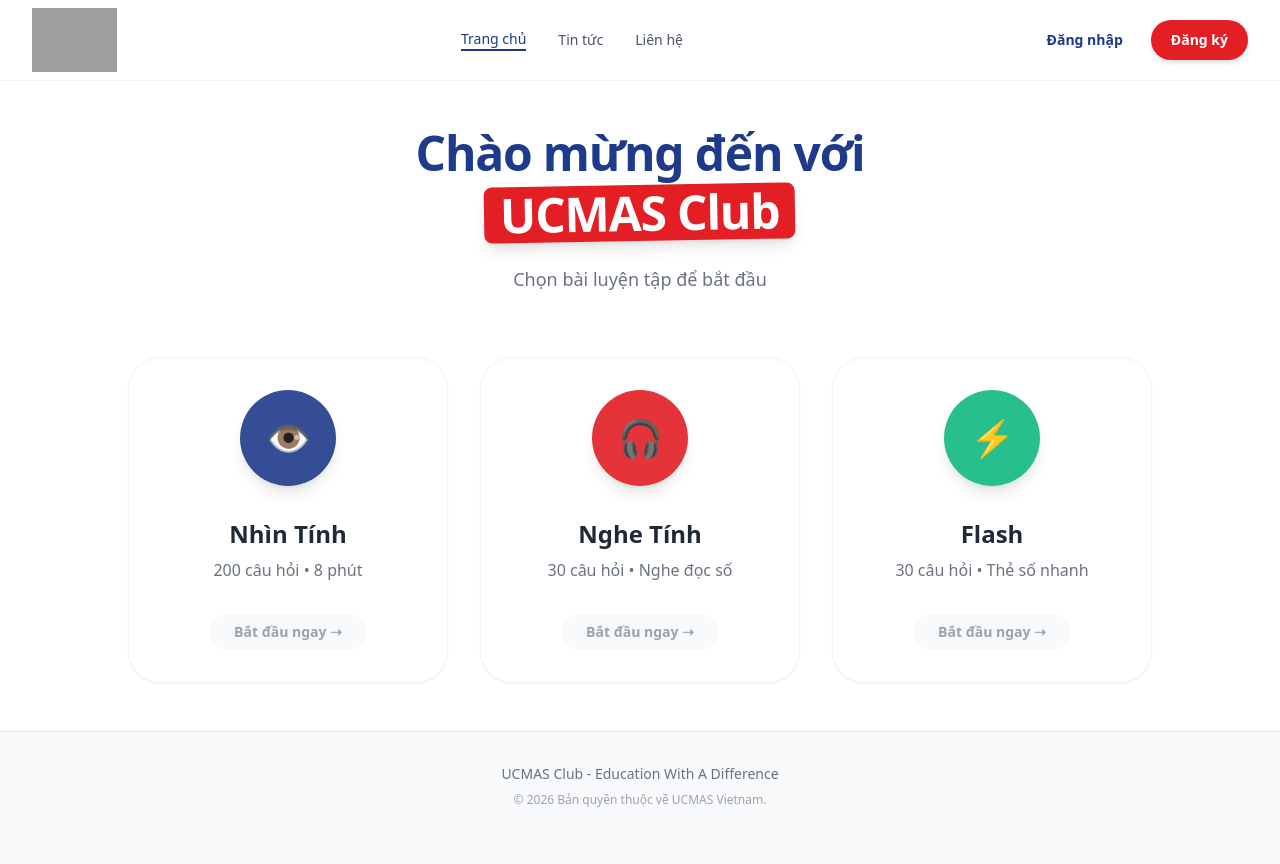
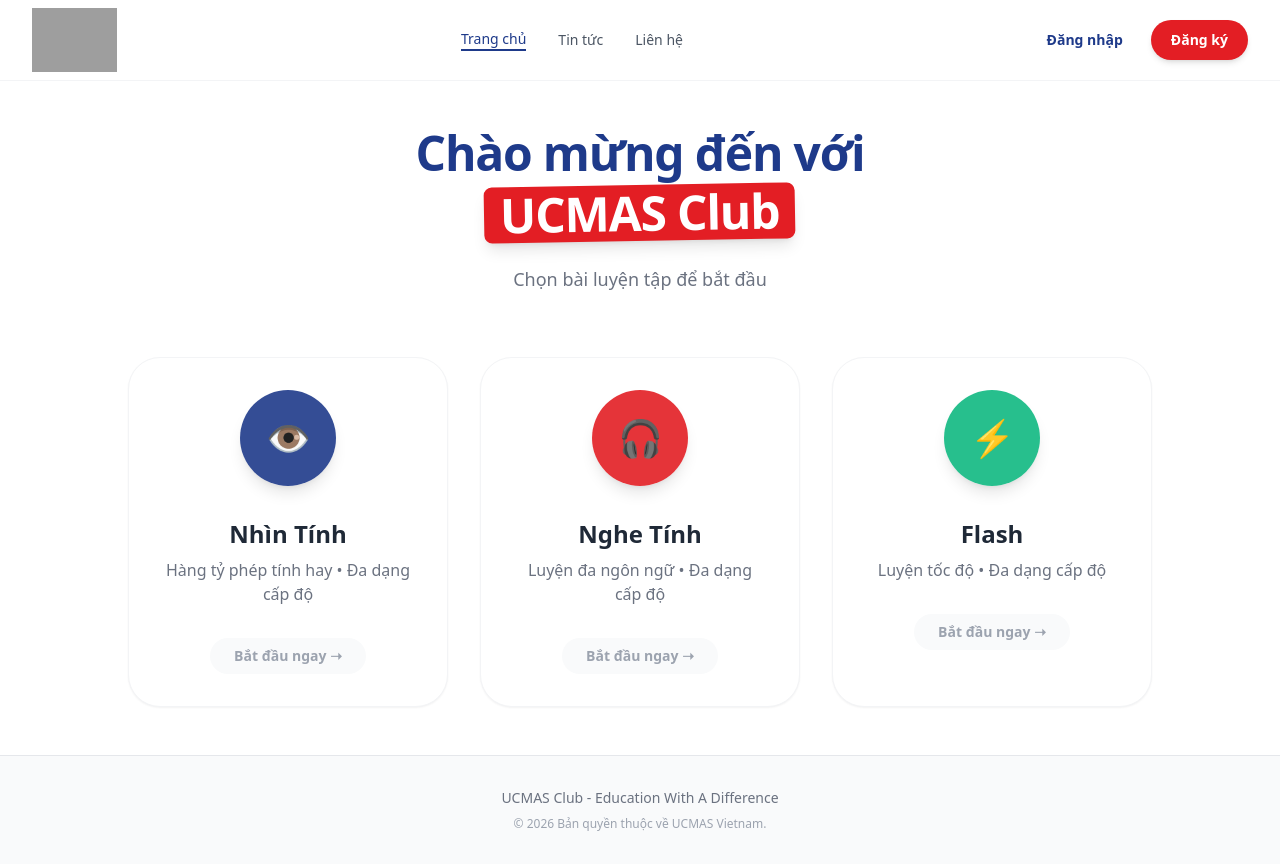
Before and after one commit to marketingiecc/UCMAS_Club_update_v2, a React (Vite) app: page /#/ in a window 1280 px wide. Before the commit the page ends 840 px from the top, so only its background shows below. Built offline with nearby package versions, Linux system fonts and the light colour scheme; grey boxes are pictures that could not be loaded.

Commit message:
feat: Update home page mode subtitles
Refine the subtitles for Visual, Listening, and Flash Anzan modes on the home page to be more descriptive and engaging. The new subtitles highlight key features like vast practice options, diverse difficulty levels, multilingual support, and speed training.

```diff
--- a/pages/HomePage.tsx
+++ b/pages/HomePage.tsx
@@ -14,21 +14,21 @@
     {
       id: Mode.VISUAL,
       title: "Nhìn Tính",
-      subtitle: "200 câu hỏi • 8 phút",
+      subtitle: "Hàng tỷ phép tính hay • Đa dạng cấp độ",
       icon: "👁️",
       colorClass: "bg-ucmas-blue",
     },
     {
       id: Mode.LISTENING,
       title: "Nghe Tính",
-      subtitle: "30 câu hỏi • Nghe đọc số",
+      subtitle: "Luyện đa ngôn ngữ • Đa dạng cấp độ",
       icon: "🎧",
       colorClass: "bg-ucmas-red",
     },
     {
       id: Mode.FLASH,
       title: "Flash",
-      subtitle: "30 câu hỏi • Thẻ số nhanh",
+      subtitle: "Luyện tốc độ • Đa dạng cấp độ",
       icon: "⚡",
       colorClass: "bg-ucmas-green",
     }
```
